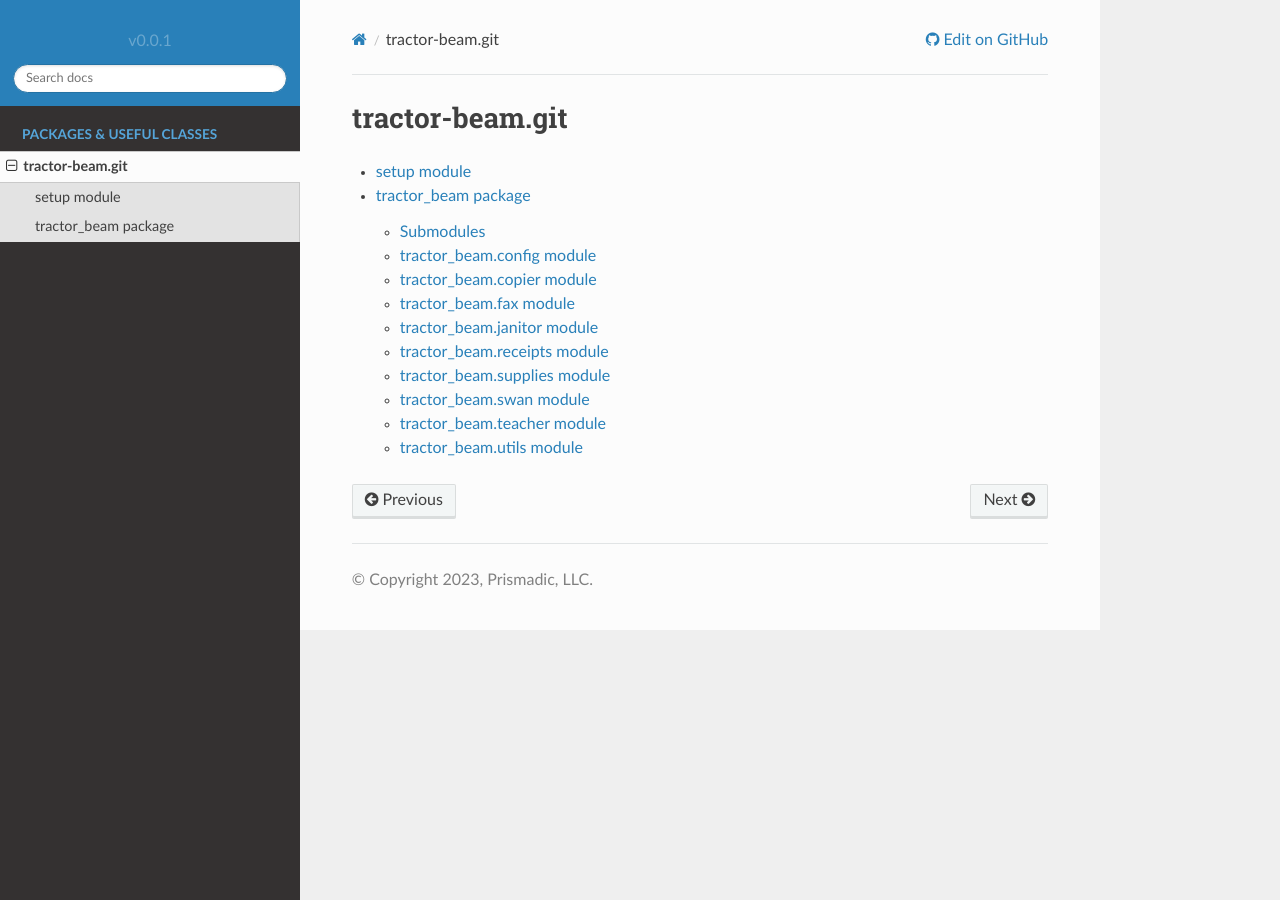
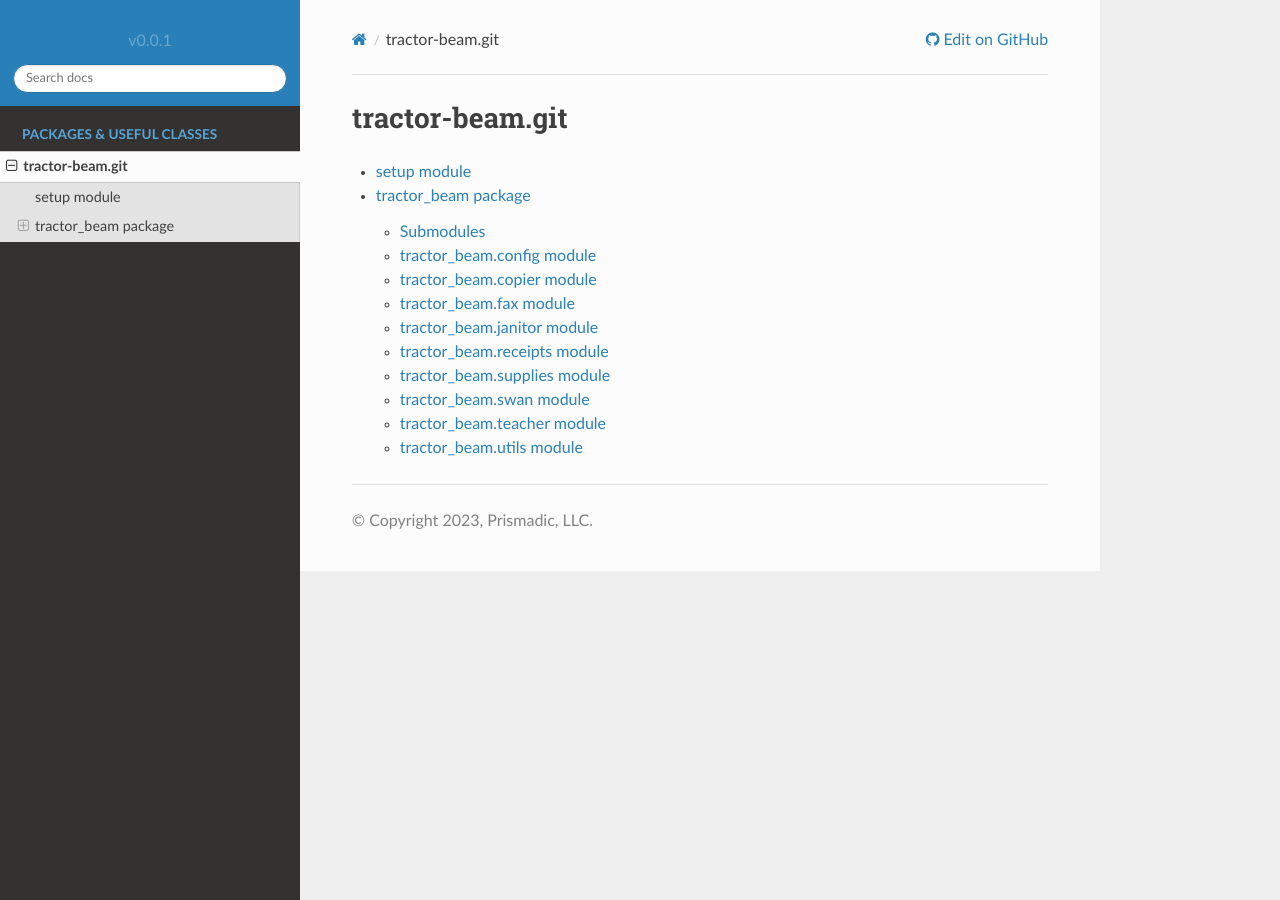
Before and after one commit to Prismadic/tractor-beam, a Sphinx documentation site: the page built from docs/modules.rst, in a window 1280 px wide. Built offline with Sphinx 7.4.7 and the Read the Docs theme 2.0.0, drawn with Linux system fonts in a browser that asks for light colours; pages that are not in the unit, such as notebooks, are missing from menus.

```diff
--- a/docs/conf.py
+++ b/docs/conf.py
@@ -40,10 +40,8 @@
 html_theme_options = {
     "collapse_navigation" : False
     , 'prev_next_buttons_location': 'None'
-}
-html_theme_options = {
-    'logo_only': True,
-    'navigation_depth': 5,
+    , 'logo_only': True
+    , 'navigation_depth': 5
 }
 
 github_url = "https://github.com/Prismadic/tractor-beam"
```
